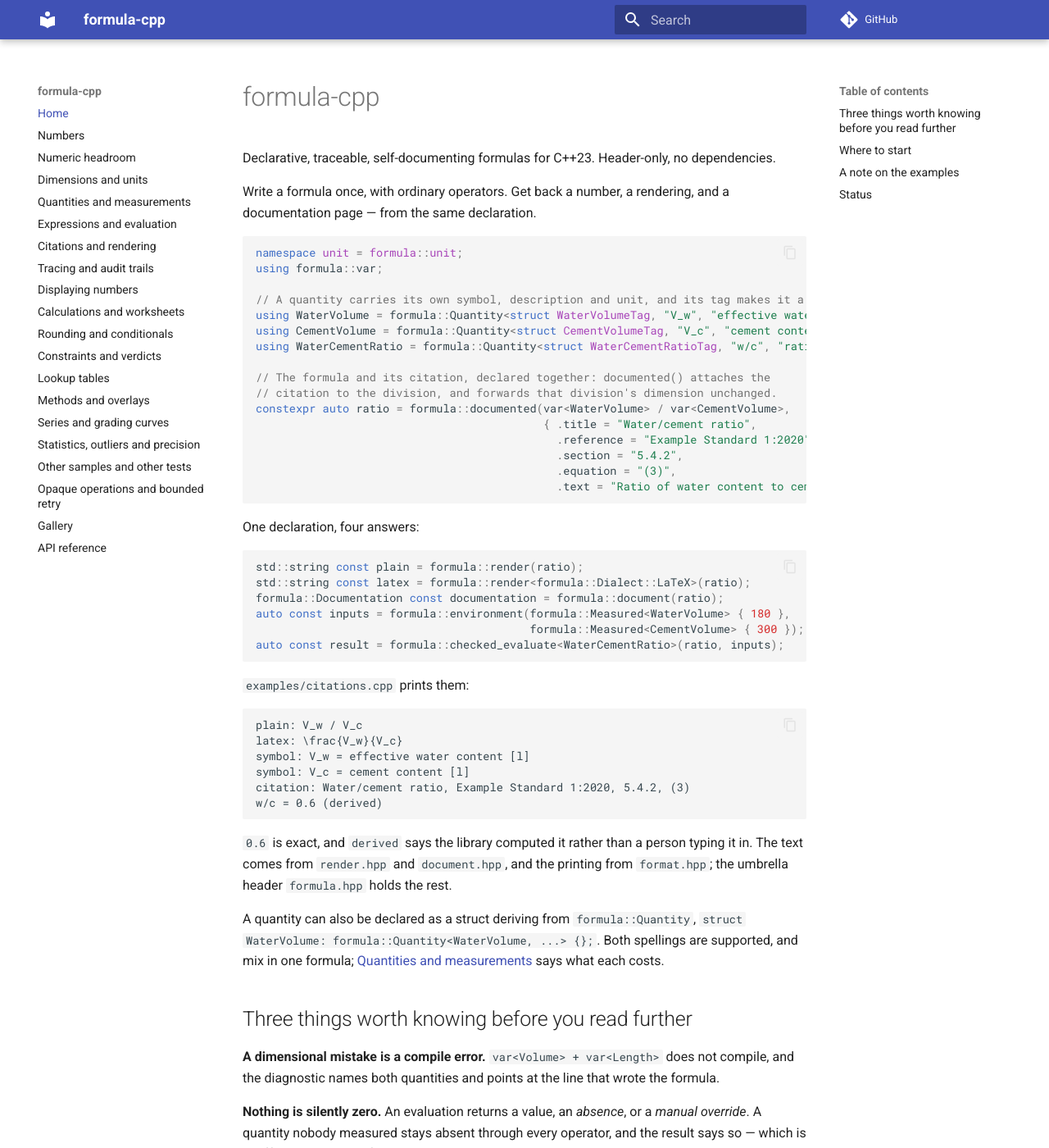
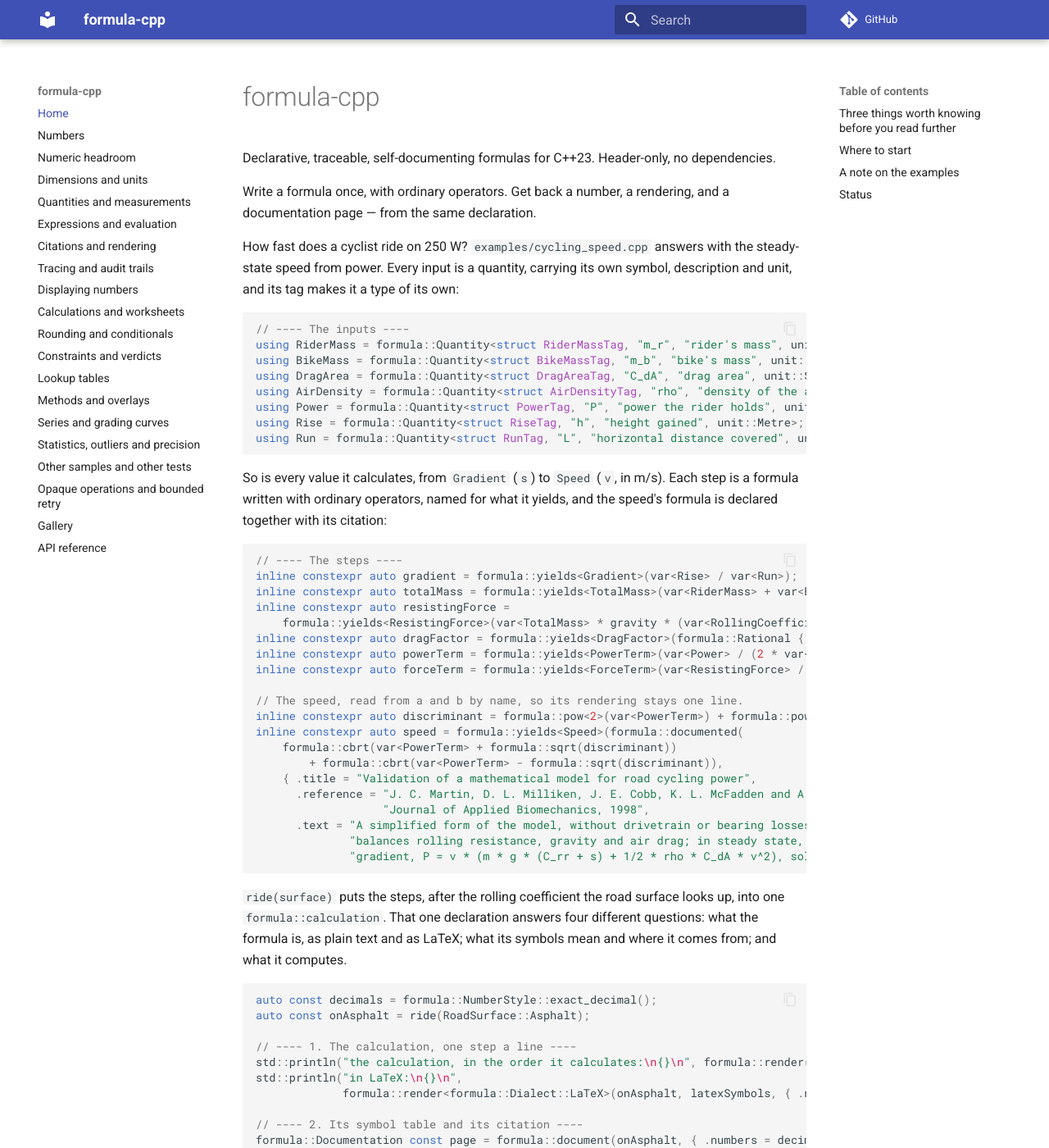
Before and after one commit to LASTRADA-Software/formula-cpp, an MkDocs documentation site: the page built from docs/index.md, in a window 1280 px wide and 1400 px high. Shown: the whole window at 82% size. Built offline with MkDocs 1.6.1 and Material for MkDocs 9.7.7, drawn with Linux system fonts in a browser that asks for light colours; comment, search, counter and statistics services are not loaded; some of the changed text lies outside the part shown.

Commit message:
docs: lead with a cyclist's speed from power
The README and the documentation home page now open with
examples/cycling_speed.cpp: its inputs, its steps, the cited speed
formula, the four answers a calculation gives, and the program's own
output. They say which steps are exact and why the speed is evaluated
in double. The README's override and trace sections quote the road
gradient of examples/expressions.cpp and examples/tracing.cpp, with
their real output.

The example's header now calls its model a simplified form of the one
Martin et al. validated, as its citation does, and its comment on the
units it declares says plainly which of them are coherent.

Signed-off-by: Christian Parpart <c.parpart@lastrada.net>

````diff
--- a/docs/index.md
+++ b/docs/index.md
@@ -5,56 +5,139 @@ Declarative, traceable, self-documenting formulas for C++23. Header-only, no dep
 Write a formula once, with ordinary operators. Get back a number, a rendering, and a
 documentation page — from the same declaration.
 
+How fast does a cyclist ride on 250 W? `examples/cycling_speed.cpp` answers
+with the steady-state speed from power. Every input is a quantity, carrying
+its own symbol, description and unit, and its tag makes it a type of its own:
+
 ```cpp
-namespace unit = formula::unit;
-using formula::var;
-
-// A quantity carries its own symbol, description and unit, and its tag makes it a type of its own.
-using WaterVolume = formula::Quantity<struct WaterVolumeTag, "V_w", "effective water content", unit::Litre>;
-using CementVolume = formula::Quantity<struct CementVolumeTag, "V_c", "cement content", unit::Litre>;
-using WaterCementRatio = formula::Quantity<struct WaterCementRatioTag, "w/c", "ratio of water to cement", unit::One>;
-
-// The formula and its citation, declared together: documented() attaches the
-// citation to the division, and forwards that division's dimension unchanged.
-constexpr auto ratio = formula::documented(var<WaterVolume> / var<CementVolume>,
-                                           { .title = "Water/cement ratio",
-                                             .reference = "Example Standard 1:2020",
-                                             .section = "5.4.2",
-                                             .equation = "(3)",
-                                             .text = "Ratio of water content to cement content." });
+// ---- The inputs ----
+using RiderMass = formula::Quantity<struct RiderMassTag, "m_r", "rider's mass", unit::Kilogram>;
+using BikeMass = formula::Quantity<struct BikeMassTag, "m_b", "bike's mass", unit::Kilogram>;
+using DragArea = formula::Quantity<struct DragAreaTag, "C_dA", "drag area", unit::SquareMetre>;
+using AirDensity = formula::Quantity<struct AirDensityTag, "rho", "density of the air", unit::KilogramPerCubicMetre>;
+using Power = formula::Quantity<struct PowerTag, "P", "power the rider holds", unit::Watt>;
+using Rise = formula::Quantity<struct RiseTag, "h", "height gained", unit::Metre>;
+using Run = formula::Quantity<struct RunTag, "L", "horizontal distance covered", unit::Metre>;
 ```
 
-One declaration, four answers:
+So is every value it calculates, from `Gradient` (`s`) to `Speed` (`v`, in
+m/s). Each step is a formula written with ordinary operators, named for what
+it yields, and the speed's formula is declared together with its citation:
 
 ```cpp
-std::string const plain = formula::render(ratio);
-std::string const latex = formula::render<formula::Dialect::LaTeX>(ratio);
-formula::Documentation const documentation = formula::document(ratio);
-auto const inputs = formula::environment(formula::Measured<WaterVolume> { 180 },
-                                         formula::Measured<CementVolume> { 300 });
-auto const result = formula::checked_evaluate<WaterCementRatio>(ratio, inputs);
+// ---- The steps ----
+inline constexpr auto gradient = formula::yields<Gradient>(var<Rise> / var<Run>);
+inline constexpr auto totalMass = formula::yields<TotalMass>(var<RiderMass> + var<BikeMass>);
+inline constexpr auto resistingForce =
+    formula::yields<ResistingForce>(var<TotalMass> * gravity * (var<RollingCoefficient> + var<Gradient>) );
+inline constexpr auto dragFactor = formula::yields<DragFactor>(formula::Rational { 1, 2 } * var<AirDensity> * var<DragArea>);
+inline constexpr auto powerTerm = formula::yields<PowerTerm>(var<Power> / (2 * var<DragFactor>) );
+inline constexpr auto forceTerm = formula::yields<ForceTerm>(var<ResistingForce> / (3 * var<DragFactor>) );
+
+// The speed, read from a and b by name, so its rendering stays one line.
+inline constexpr auto discriminant = formula::pow<2>(var<PowerTerm>) + formula::pow<3>(var<ForceTerm>);
+inline constexpr auto speed = formula::yields<Speed>(formula::documented(
+    formula::cbrt(var<PowerTerm> + formula::sqrt(discriminant))
+        + formula::cbrt(var<PowerTerm> - formula::sqrt(discriminant)),
+    { .title = "Validation of a mathematical model for road cycling power",
+      .reference = "J. C. Martin, D. L. Milliken, J. E. Cobb, K. L. McFadden and A. R. Coggan, "
+                   "Journal of Applied Biomechanics, 1998",
+      .text = "A simplified form of the model, without drivetrain or bearing losses: the power a rider holds "
+              "balances rolling resistance, gravity and air drag; in steady state, with no wind and a small "
+              "gradient, P = v * (m * g * (C_rr + s) + 1/2 * rho * C_dA * v^2), solved here for v." }));
 ```
 
-`examples/citations.cpp` prints them:
+`ride(surface)` puts the steps, after the rolling coefficient the road surface
+looks up, into one `formula::calculation`. That one declaration answers four
+different questions: what the formula is, as plain text and as LaTeX; what
+its symbols mean and where it comes from; and what it computes.
+
+```cpp
+auto const decimals = formula::NumberStyle::exact_decimal();
+auto const onAsphalt = ride(RoadSurface::Asphalt);
+
+// ---- 1. The calculation, one step a line ----
+std::println("the calculation, in the order it calculates:\n{}\n", formula::render(onAsphalt, { .numbers = decimals }));
+std::println("in LaTeX:\n{}\n",
+             formula::render<formula::Dialect::LaTeX>(onAsphalt, latexSymbols, { .numbers = decimals }));
+
+// ---- 2. Its symbol table and its citation ----
+formula::Documentation const page = formula::document(onAsphalt, { .numbers = decimals });
+```
+
+```cpp
+auto const flat = ride_on(RoadSurface::Asphalt, riding(250, 0));
+if (!flat)
+{
+    std::println("flat road at 250 W: {}", formula::describe(flat.error()));
+    return 1;
+}
+std::println("\nflat road, asphalt, 250 W:     {} ({:.1HalfEven})", flat->inMetresPerSecond, flat->inKilometresPerHour);
+```
+
+The program prints the steps in the order they are calculated. Its first
+line, left out here, is the rolling coefficient's exact lookup, which renders
+the whole table of surfaces:
 
 ```
-plain: V_w / V_c
-latex: \frac{V_w}{V_c}
-symbol: V_w = effective water content [l]
-symbol: V_c = cement content [l]
-citation: Water/cement ratio, Example Standard 1:2020, 5.4.2, (3)
-w/c = 0.6 (derived)
+s = h / L
+m = m_r + m_b
+F = m * 9.80665 m/s2 * (C_rr + s)
+k = 0.5 * rho * C_dA
+a = P / (2 * k)
+b = F / (3 * k)
+v = root3(a + sqrt(a^2 + b^3)) + root3(a - sqrt(a^2 + b^3))
 ```
 
-`0.6` is exact, and `derived` says the library computed it rather than a
-person typing it in. The text comes from `render.hpp` and `document.hpp`, and
-the printing from `format.hpp`; the umbrella header `formula.hpp` holds the
-rest.
+The speed, in LaTeX:
+
+```
+v = \sqrt[3]{a + \sqrt{a^{2} + b^{3}}} + \sqrt[3]{a - \sqrt{a^{2} + b^{3}}}
+```
+
+The symbol table's calculated rows, before the seven inputs:
+
+```
+its symbol table:
+  C_rr         rolling resistance coefficient
+  s            road gradient
+  m     kg     mass of rider and bike
+  F     N      rolling resistance and gravity together
+  k     kg/m   air drag per square of speed
+  a     m3/s3  power over twice the drag factor
+  b     m2/s2  force over three times the drag factor
+  v     m/s    steady-state speed
+```
+
+And the citation, with the speed on the flat, up a 3 % climb
+(`riding(250, 30)`: 30 m over 1000 m) and on cobbles:
+
+```
+the speed, after:
+  Validation of a mathematical model for road cycling power
+  J. C. Martin, D. L. Milliken, J. E. Cobb, K. L. McFadden and A. R. Coggan, Journal of Applied Biomechanics, 1998
+
+flat road, asphalt, 250 W:     10.332 m/s (37.2 km/h)
+3 % climb, asphalt, 250 W:     6.783 m/s (24.4 km/h)
+flat road, cobbles, 250 W:     8.335 m/s (30.0 km/h)
+```
+
+Every step up to `a` and `b` is a sum, product or quotient of exact numbers:
+the gradient (`3/100` on the climb), the resisting force, `a` and `b` are
+calculated as exact rationals on a worksheet, with no rounding. The speed's cube roots have no
+exact value, so `ride_on()` evaluates the speed's formula in `double`, with
+`formula::checked_evaluate_si<double>`, from the exact `a` and `b`. On an 8 %
+descent at no power, the square root in Cardano's formula has no real answer,
+and the program reports a `DomainError` instead of a speed.
+
+The text comes from `render.hpp` and `document.hpp`, and the printing from
+`format.hpp`; the umbrella header `formula.hpp` holds the rest.
 
 A quantity can also be declared as a struct deriving from `formula::Quantity`,
-`struct WaterVolume: formula::Quantity<WaterVolume, ...> {};`. Both spellings
-are supported, and mix in one formula; [Quantities and
-measurements](quantities.md#declaring-a-quantity) says what each costs.
+`struct RiderMass: formula::Quantity<RiderMass, "m_r", "rider's mass", unit::Kilogram> {};`.
+Both spellings are supported, and can be used together in one formula;
+[Quantities and measurements](quantities.md#declaring-a-quantity) says what
+each costs.
 
 ## Three things worth knowing before you read further
 
````
Also changed, not shown: README.md (+152 -66 lines), 1 other file.
